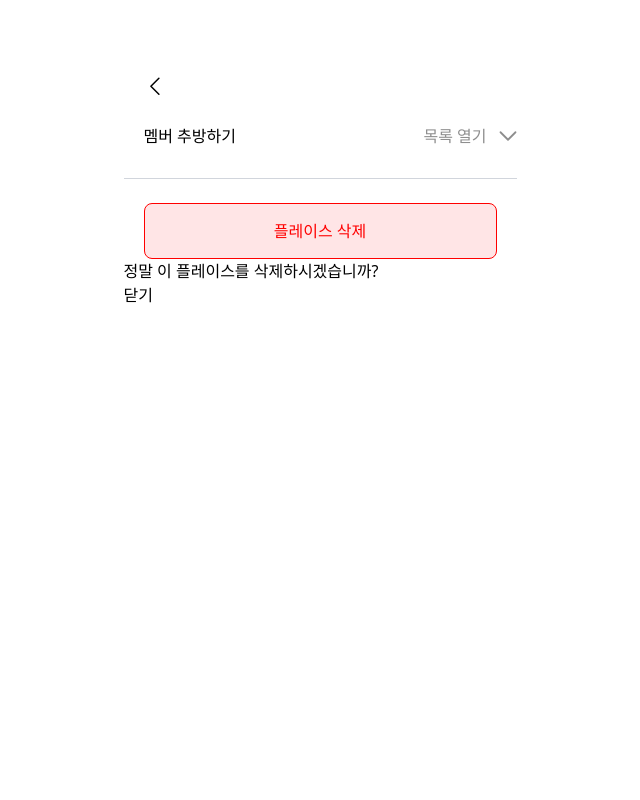
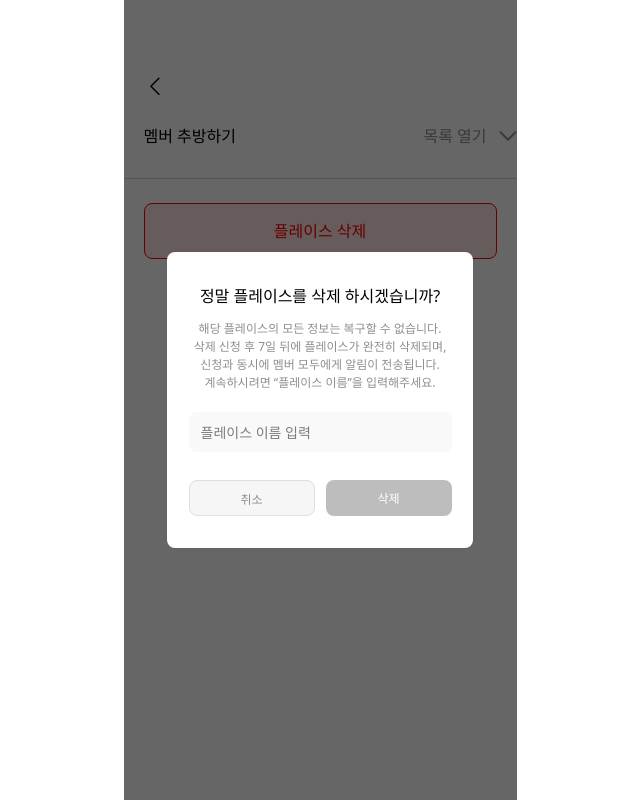
Before and after one commit to Dang-Bun/DANGBUN-frontend, a React (Vite) app: page /dangerzone in a window 1280 px wide. Both pictures are taken after a click on the button "플레이스 삭제". Shown: the whole page, without its empty margins (320-960 px from the left). Built offline with nearby package versions, Linux system fonts and the light colour scheme.

Commit message:
Feat: 플레이스 삭제 모달 창 구현

```diff
--- a/src/pages/N/DangerZone.tsx
+++ b/src/pages/N/DangerZone.tsx
@@ -3,6 +3,7 @@ import { useNavigate } from 'react-router-dom';
 
 import CTAButton from '../../components/button/CTAButton';
 import FreeButton from '../../components/button/FreeButton';
+import PopUpCard from '../../components/PopUp/PopUpCard';
 
 import left_chevron from '../../assets/chevron/left_chevronImg.svg';
 import bottom_chevron from '../../assets/chevron/bottom_chevronImg.svg';
@@ -12,8 +13,9 @@ import profile from '../../assets/setting/profile.svg';
 const DangerZone = () => {
   const [isListCollapsed, setIsListCollapsed] = useState(true);
   const [showExpelModal, setShowExpelModal] = useState(false);
-  const [showDeleteModal, setShowDeleteModal] = useState(false);
   const [selectedMember, setSelectedMember] = useState<string | null>(null);
+  const [dPlaceModalOpen1, setdPlaceModalOpen1] = React.useState(false);
+  const [dPlaceModalOpen2, setdPlaceModalOpen2] = React.useState(false);
 
   const navigate = useNavigate();
 
@@ -85,7 +87,7 @@ const DangerZone = () => {
 
       {/* 6. 플레이스 삭제 */}
       <div className='flex justify-center cursor-pointer'>
-        <CTAButton variant='red' onClick={() => setShowDeleteModal(true)}>
+        <CTAButton variant='red' onClick={() => setdPlaceModalOpen1(true)}>
           플레이스 삭제
         </CTAButton>
       </div>
@@ -98,13 +100,41 @@ const DangerZone = () => {
         </div>
       )}
 
-      {/* 플레이스 삭제 모달 */}
-      {showDeleteModal && (
-        <div className='modal'>
-          <p>정말 이 플레이스를 삭제하시겠습니까?</p>
-          <button onClick={() => setShowDeleteModal(false)}>닫기</button>
-        </div>
-      )}
+      <PopUpCard
+        isOpen={dPlaceModalOpen1}
+        onRequestClose={() => setdPlaceModalOpen1(false)}
+        title={
+          <span className='font-normal'>
+            정말 플레이스를 삭제 하시겠습니까?
+          </span>
+        }
+        descript={`해당 플레이스의 모든 정보는 복구할 수 없습니다.\n삭제 신청 후 7일 뒤에 플레이스가 완전히 삭제되며,\n신청과 동시에 멤버 모두에게 알림이 전송됩니다.\n계속하시려면 “플레이스 이름”을 입력해주세요.`}
+        input={true}
+        placeholder='플레이스 이름 입력'
+        first='취소'
+        second='삭제'
+        onFirstClick={() => setdPlaceModalOpen1(false)}
+        onSecondClick={async () => {
+          setdPlaceModalOpen1(false);
+          setdPlaceModalOpen2(true);
+        }}
+      ></PopUpCard>
+      <PopUpCard
+        isOpen={dPlaceModalOpen2}
+        onRequestClose={() => setdPlaceModalOpen2(false)}
+        title={
+          <span className='font-normal'>
+            <span className='font-bold'>삭제</span>가 완료 되었습니다.
+          </span>
+        }
+        descript=''
+        input={false}
+        placeholder=''
+        second='확인'
+        onSecondClick={() => {
+          navigate('/myPlace');
+        }}
+      ></PopUpCard>
     </div>
   );
 };
```
